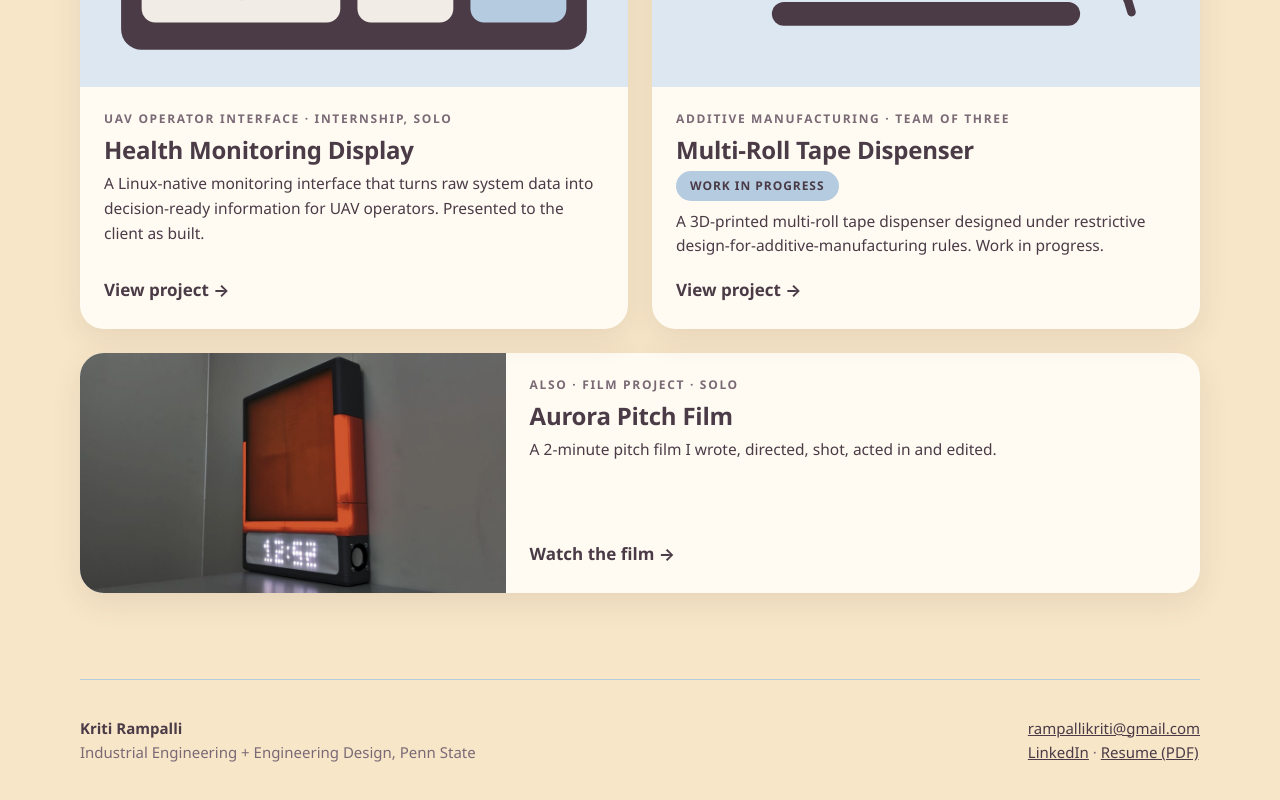
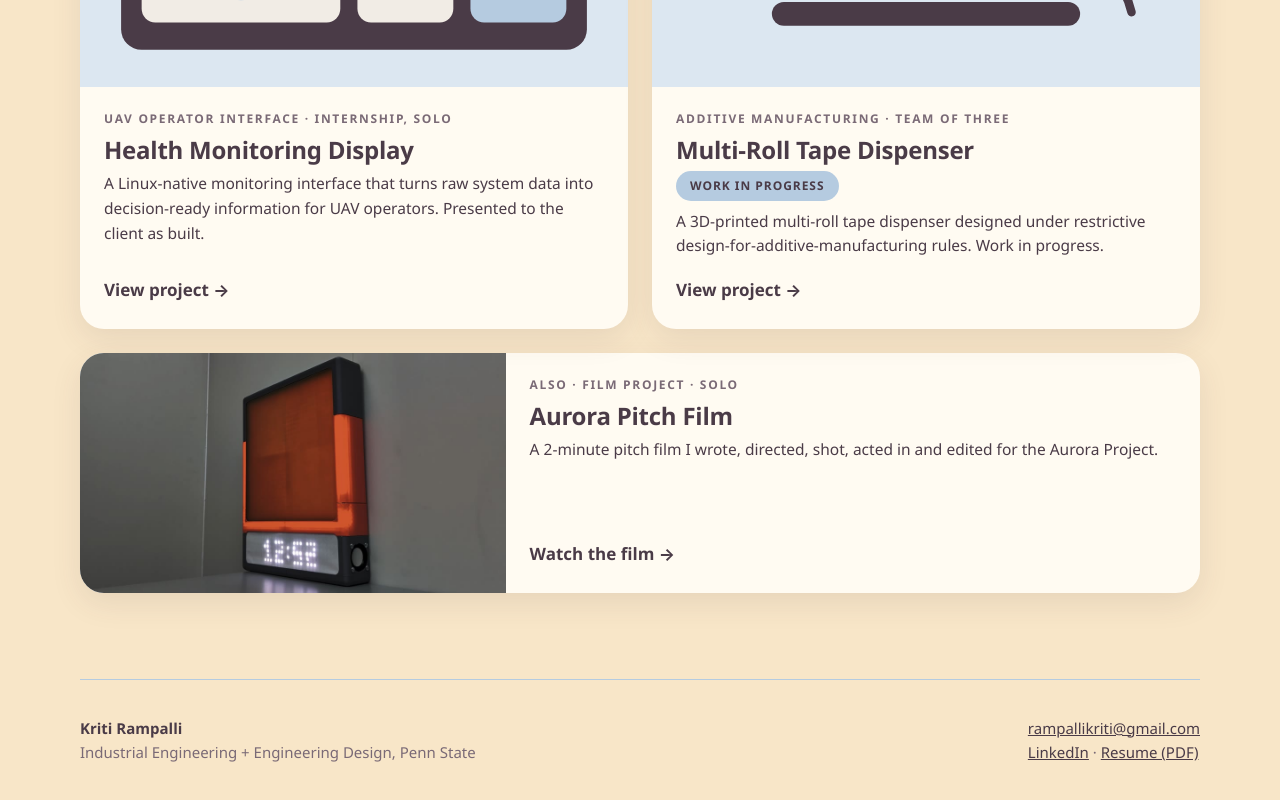
Before and after one commit to kriti-rampalli/Portfolio, a plain HTML site: page index.html in a window 1280 px wide. Shown: the part 2200-3000 px from the top of the page. Drawn offline with Linux system fonts and the light colour scheme.

Commit message:
Update index.html

```diff
--- a/index.html
+++ b/index.html
@@ -29,7 +29,7 @@
 <h3>Modular Study Pod</h3><p>A digitally prototyped group study room for long engineering work sessions, reshaped over four iterations by student feedback.</p><span class="go">View project →</span></div></a><a class="proj" href="health-display.html"><div class="cover"><svg viewBox="0 0 320 200" role="img" aria-label="Abstract landscape display layout with a status bar, large overall-state area and component tiles"><rect width="320" height="200" class="svg-soft"/><rect x="24" y="22" width="272" height="156" rx="12" class="svg-strong"/><rect x="36" y="34" width="248" height="14" rx="5" style="fill:var(--accent)"/><rect x="36" y="58" width="116" height="104" rx="8" class="svg-panel" opacity=".92"/><circle cx="94" cy="110" r="34" fill="none" stroke-width="10" style="stroke:var(--accent)"/><path d="M94 76 A34 34 0 0 1 128 110" fill="none" stroke-width="10" stroke-linecap="round" style="stroke:var(--ink)"/><rect x="162" y="58" width="56" height="48" rx="8" class="svg-panel" opacity=".92"/><rect x="228" y="58" width="56" height="48" rx="8" class="svg-panel" opacity=".92"/><rect x="162" y="114" width="56" height="48" rx="8" class="svg-panel" opacity=".92"/><rect x="228" y="114" width="56" height="48" rx="8" style="fill:var(--accent)"/></svg></div><div class="txt"><div class="kicker">UAV operator interface · Internship, solo</div>
 <h3>Health Monitoring Display</h3><p>A Linux-native monitoring interface that turns raw system data into decision-ready information for UAV operators. Presented to the client as built.</p><span class="go">View project →</span></div></a><a class="proj" href="tape-dispenser.html"><div class="cover"><svg viewBox="0 0 320 200" role="img" aria-label="Three tape rolls stacked on a simple dispenser outline"><rect width="320" height="200" class="svg-soft"/><rect x="70" y="150" width="180" height="14" rx="7" class="svg-mark"/><g fill="none" stroke-width="12" style="stroke:var(--accent)"><circle cx="110" cy="102" r="34"/><circle cx="160" cy="102" r="34"/><circle cx="210" cy="102" r="34"/></g><g class="svg-panel"><circle cx="110" cy="102" r="16"/><circle cx="160" cy="102" r="16"/><circle cx="210" cy="102" r="16"/></g><path d="M244 120 q30 10 36 36" fill="none" stroke-width="5" stroke-linecap="round" style="stroke:var(--ink)"/></svg></div><div class="txt"><div class="kicker">Additive manufacturing · Team of three</div>
 <h3>Multi-Roll Tape Dispenser</h3><span class="pill wip" style="margin:0">Work in progress</span><p>A 3D-printed multi-roll tape dispenser designed under restrictive design-for-additive-manufacturing rules. Work in progress.</p><span class="go">View project →</span></div></a></div>
-<a class="proj" href="aurora-pitch-film.html" style="margin-top:24px;flex-direction:row;align-items:stretch"><div class="cover" style="flex:0 0 38%;aspect-ratio:auto;min-height:170px"><img src="assets/film_104.jpg" alt="Still from the Aurora pitch film: the product glowing on a wall"></div><div class="txt"><div class="kicker">Also · Film project · Solo</div><h3>Aurora Pitch Film</h3><p>A 2-minute pitch film I wrote, directed, shot, acted in and edited.</p><span class="go">Watch the film →</span></div></a></section>
+<a class="proj" href="aurora-pitch-film.html" style="margin-top:24px;flex-direction:row;align-items:stretch"><div class="cover" style="flex:0 0 38%;aspect-ratio:auto;min-height:170px"><img src="assets/film_104.jpg" alt="Still from the Aurora pitch film: the product glowing on a wall"></div><div class="txt"><div class="kicker">Also · Film project · Solo</div><h3>Aurora Pitch Film</h3><p>A 2-minute pitch film I wrote, directed, shot, acted in and edited for the Aurora Project.</p><span class="go">Watch the film →</span></div></a></section>
 </div></main><footer class="foot wrap" id="contact"><div class="row"><div><b style="color:var(--ink)">Kriti Rampalli</b><br>Industrial Engineering + Engineering Design, Penn State</div>
 <div><a href="mailto:rampallikriti@gmail.com">rampallikriti@gmail.com</a><br><a href="https://www.linkedin.com/in/kriti-rampalli-5b1262251" rel="noopener">LinkedIn</a> · <a href="resume.pdf">Resume (PDF)</a></div></div></footer><script>
 (function () {
```
